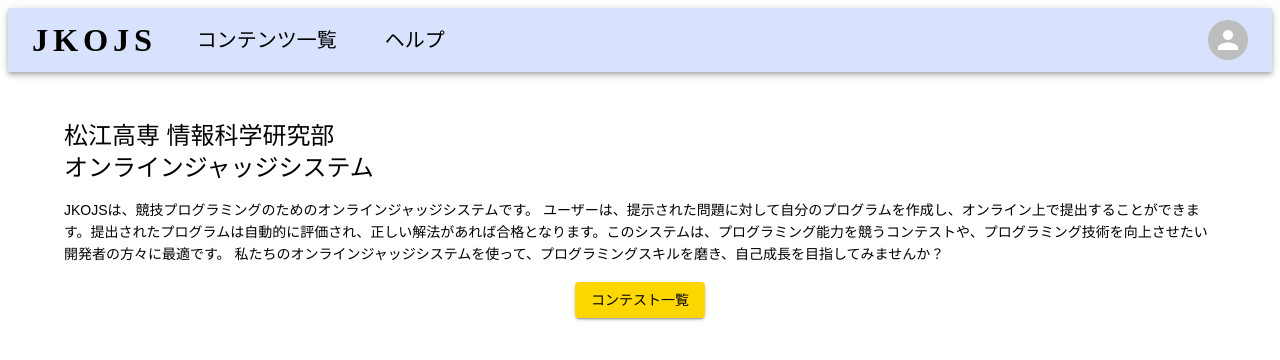
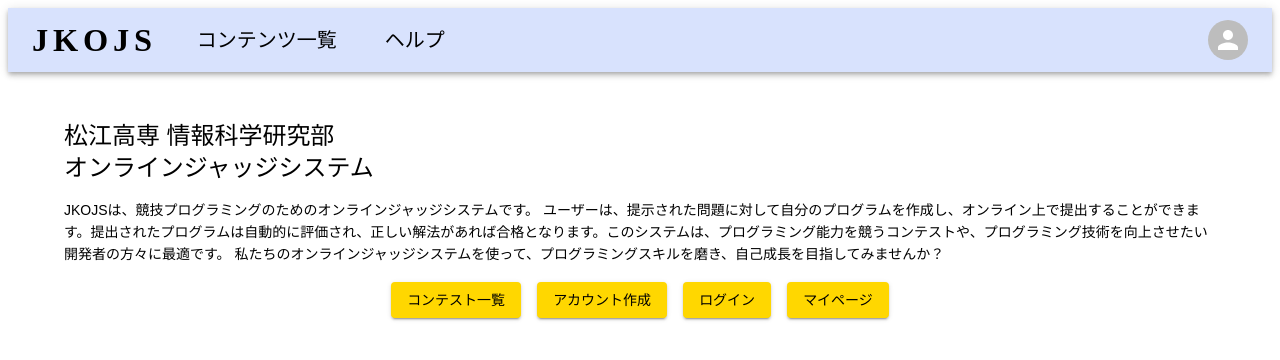
Before and after one commit to mct-joken/jkojs-front, a React (Vite) app: page / in a window 1280 px wide. Shown: the top 360 px of the page. Built offline with nearby package versions, Linux system fonts and the light colour scheme; a web font is replaced by a local one; what @traptitech/markdown-it-katex would draw is missing.

Commit message:
chore:レイアウト確認するようにリンクのボタンを追加

```diff
--- a/src/pages/top.tsx
+++ b/src/pages/top.tsx
@@ -42,6 +42,57 @@ const Top: React.FC = () => {
               コンテスト一覧
             </Button>
           </Link>
+          <Link to="/signup" style={{ textDecoration: "none" }}>
+            <Button
+              variant={"contained"}
+              sx={{
+                mt: 2,
+                ml: 2,
+                justifySelf: "center",
+                backgroundColor: "#FFD700",
+                color: "#000",
+                ":hover": {
+                  backgroundColor: "#FFD700",
+                },
+              }}
+            >
+              アカウント作成
+            </Button>
+          </Link>
+          <Link to="/login" style={{ textDecoration: "none" }}>
+            <Button
+              variant={"contained"}
+              sx={{
+                mt: 2,
+                ml: 2,
+                justifySelf: "center",
+                backgroundColor: "#FFD700",
+                color: "#000",
+                ":hover": {
+                  backgroundColor: "#FFD700",
+                },
+              }}
+            >
+              ログイン
+            </Button>
+          </Link>
+          <Link to="/mypage" style={{ textDecoration: "none" }}>
+            <Button
+              variant={"contained"}
+              sx={{
+                mt: 2,
+                ml: 2,
+                justifySelf: "center",
+                backgroundColor: "#FFD700",
+                color: "#000",
+                ":hover": {
+                  backgroundColor: "#FFD700",
+                },
+              }}
+            >
+              マイページ
+            </Button>
+          </Link>
         </center>
       </Container>
     </ThemeProvider>
```
